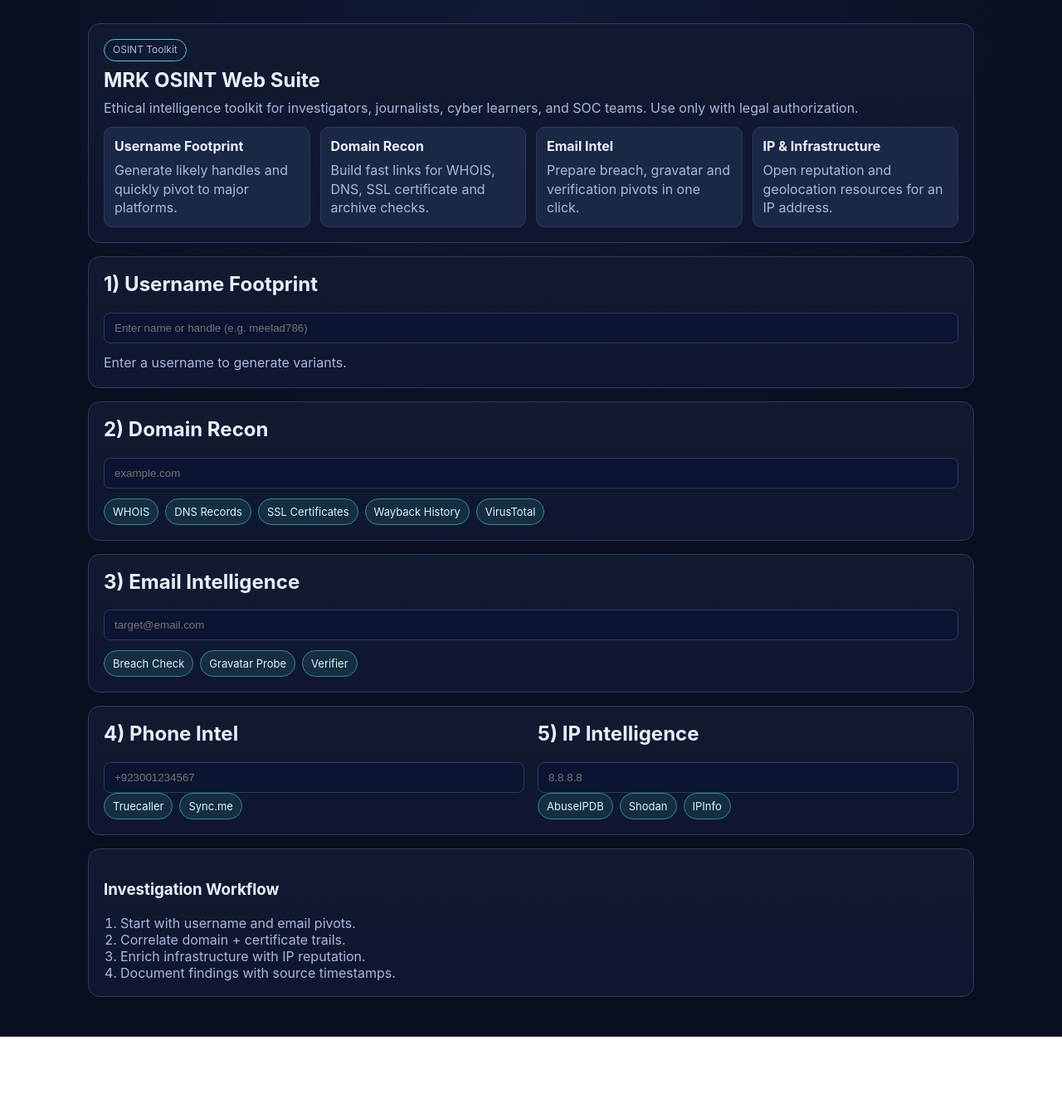
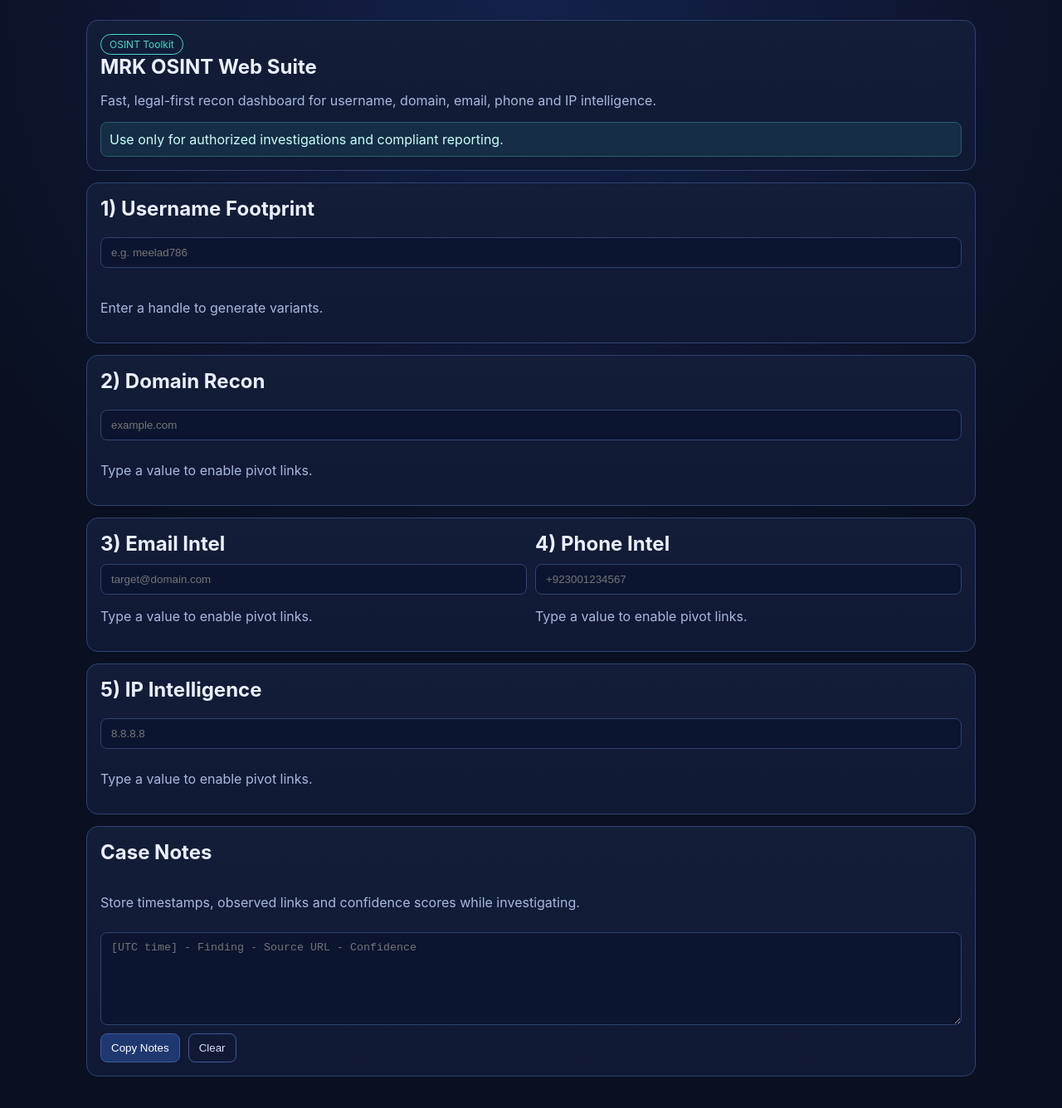
Before and after one commit to Meelad5815/madrassa786, a React (Vite) app: page / in a window 1280 px wide. Shown: the whole page at 83% size. Before the commit the page ends 1250 px from the top, so only its background shows below. Built offline with nearby package versions, Linux system fonts and the light colour scheme.

Commit message:
Improve OSINT suite with richer pivots and case notes

```diff
--- a/App.jsx
+++ b/App.jsx
@@ -1,49 +1,73 @@
 import React, { useMemo, useState } from "react";
 
-const quickTools = [
-  {
-    title: "Username Footprint",
-    description: "Generate likely handles and quickly pivot to major platforms.",
-  },
-  {
-    title: "Domain Recon",
-    description: "Build fast links for WHOIS, DNS, SSL certificate and archive checks.",
-  },
-  {
-    title: "Email Intel",
-    description: "Prepare breach, gravatar and verification pivots in one click.",
-  },
-  {
-    title: "IP & Infrastructure",
-    description: "Open reputation and geolocation resources for an IP address.",
-  },
+const platformTemplates = [
+  { label: "GitHub", url: (u) => `https://github.com/${u}` },
+  { label: "X/Twitter", url: (u) => `https://x.com/${u}` },
+  { label: "Instagram", url: (u) => `https://instagram.com/${u}` },
+  { label: "TikTok", url: (u) => `https://www.tiktok.com/@${u}` },
+  { label: "Reddit", url: (u) => `https://www.reddit.com/user/${u}` },
+  { label: "Telegram", url: (u) => `https://t.me/${u}` },
 ];
 
-function makeUsernameVariants(input) {
-  const clean = input.trim().toLowerCase().replace(/\s+/g, "");
-  if (!clean) return [];
+const domainPivots = [
+  { label: "WHOIS", url: (d) => `https://who.is/whois/${d}` },
+  { label: "DNS Records", url: (d) => `https://dnschecker.org/all-dns-records-of-domain.php?query=${d}` },
+  { label: "crt.sh", url: (d) => `https://crt.sh/?q=${d}` },
+  { label: "Wayback", url: (d) => `https://web.archive.org/web/*/${d}` },
+  { label: "VirusTotal", url: (d) => `https://www.virustotal.com/gui/domain/${d}` },
+  { label: "SecurityTrails", url: (d) => `https://securitytrails.com/domain/${d}` },
+];
+
+const emailPivots = [
+  { label: "HIBP", url: (e) => `https://haveibeenpwned.com/unifiedsearch/${e}` },
+  { label: "Email Rep", url: (e) => `https://emailrep.io/${e}` },
+  { label: "Hunter", url: (e) => `https://hunter.io/email-verifier/${e}` },
+  { label: "Gravatar", url: (e) => `https://www.gravatar.com/avatar/${encodeURIComponent(e)}` },
+];
+
+const phonePivots = [
+  { label: "Truecaller", url: (p) => `https://www.truecaller.com/search/pk/${p}` },
+  { label: "Sync.me", url: (p) => `https://sync.me/search/?number=${p}` },
+  { label: "WhatsApp check", url: (p) => `https://wa.me/${p.replace(/[^\d]/g, "")}` },
+];
+
+const ipPivots = [
+  { label: "AbuseIPDB", url: (ip) => `https://www.abuseipdb.com/check/${ip}` },
+  { label: "Shodan", url: (ip) => `https://www.shodan.io/host/${ip}` },
+  { label: "IPInfo", url: (ip) => `https://ipinfo.io/${ip}` },
+  { label: "Censys", url: (ip) => `https://search.censys.io/hosts/${ip}` },
+];
+
+function makeUsernameVariants(value) {
+  const base = value.trim().toLowerCase().replace(/\s+/g, "");
+  if (!base) return [];
 
   const separators = ["", ".", "_", "-"];
-  const years = ["", "786", "123", "24", "2026"];
-  const variants = new Set();
+  const postfixes = ["", "786", "007", "pk", "real", "official", "2026"];
+  const variants = new Set([base, base.replace(/[aeiou]/g, ""), base.split("").reverse().join("")]);
 
   separators.forEach((sep) => {
-    years.forEach((year) => {
-      variants.add(`${clean}${sep}${year}`.replace(/[._-]$/, ""));
+    postfixes.forEach((postfix) => {
+      variants.add(`${base}${sep}${postfix}`.replace(/[._-]$/, ""));
     });
   });
 
-  variants.add(clean.replace(/[aeiou]/g, ""));
-  variants.add(clean.split("").reverse().join(""));
-
-  return [...variants].filter(Boolean).slice(0, 24);
+  return [...variants].filter(Boolean).slice(0, 30);
 }
 
-function ExternalLink({ href, label }) {
+function PivotChips({ items, value }) {
+  if (!value.trim()) {
+    return <p className="muted">Type a value to enable pivot links.</p>;
+  }
+
   return (
-    <a href={href} target="_blank" rel="noreferrer" className="chip">
-      {label}
-    </a>
+    <div className="chip-wrap">
+      {items.map((item) => (
+        <a key={item.label} className="chip" href={item.url(value.trim())} target="_blank" rel="noreferrer">
+          {item.label}
+        </a>
+      ))}
+    </div>
   );
 }
 
@@ -53,111 +77,93 @@ export default function App() {
   const [email, setEmail] = useState("");
   const [phone, setPhone] = useState("");
   const [ip, setIp] = useState("");
+  const [notes, setNotes] = useState("");
 
   const usernameVariants = useMemo(() => makeUsernameVariants(username), [username]);
 
+  const copyNotes = async () => {
+    try {
+      await navigator.clipboard.writeText(notes);
+    } catch {
+      // no-op: clipboard might be restricted in browser privacy contexts
+    }
+  };
+
   return (
     <main className="osint-page">
-      <section className="hero card">
+      <section className="card hero">
         <p className="tag">OSINT Toolkit</p>
         <h1>MRK OSINT Web Suite</h1>
-        <p>
-          Ethical intelligence toolkit for investigators, journalists, cyber learners, and SOC teams.
-          Use only with legal authorization.
+        <p className="muted">
+          Fast, legal-first recon dashboard for username, domain, email, phone and IP intelligence.
         </p>
-        <div className="tool-grid">
-          {quickTools.map((tool) => (
-            <article key={tool.title} className="mini-card">
-              <h3>{tool.title}</h3>
-              <p>{tool.description}</p>
-            </article>
+        <div className="alert">Use only for authorized investigations and compliant reporting.</div>
+      </section>
+
+      <section className="card section">
+        <h2>1) Username Footprint</h2>
+        <input value={username} onChange={(e) => setUsername(e.target.value)} placeholder="e.g. meelad786" />
+        <div className="stack">
+          {usernameVariants.length === 0 && <p className="muted">Enter a handle to generate variants.</p>}
+          {usernameVariants.map((handle) => (
+            <div key={handle} className="variant-row">
+              <span>@{handle}</span>
+              <div className="chip-wrap">
+                {platformTemplates.map((platform) => (
+                  <a
+                    key={`${handle}-${platform.label}`}
+                    className="chip"
+                    href={platform.url(handle)}
+                    target="_blank"
+                    rel="noreferrer"
+                  >
+                    {platform.label}
+                  </a>
+                ))}
+              </div>
+            </div>
           ))}
         </div>
       </section>
 
       <section className="card section">
-        <h2>1) Username Footprint</h2>
-        <div className="field-row">
-          <input
-            value={username}
-            onChange={(e) => setUsername(e.target.value)}
-            placeholder="Enter name or handle (e.g. meelad786)"
-          />
+        <h2>2) Domain Recon</h2>
+        <input value={domain} onChange={(e) => setDomain(e.target.value)} placeholder="example.com" />
+        <PivotChips items={domainPivots} value={domain} />
+      </section>
+
+      <section className="card section grid-2">
+        <div>
+          <h2>3) Email Intel</h2>
+          <input value={email} onChange={(e) => setEmail(e.target.value)} placeholder="target@domain.com" />
+          <PivotChips items={emailPivots} value={email} />
         </div>
-        <div className="chip-wrap">
-          {usernameVariants.map((handle) => (
-            <ExternalLink key={handle} href={`https://github.com/${handle}`} label={`GitHub: ${handle}`} />
-          ))}
-          {usernameVariants.length === 0 && <p className="muted">Enter a username to generate variants.</p>}
+        <div>
+          <h2>4) Phone Intel</h2>
+          <input value={phone} onChange={(e) => setPhone(e.target.value)} placeholder="+923001234567" />
+          <PivotChips items={phonePivots} value={phone} />
         </div>
       </section>
 
       <section className="card section">
-        <h2>2) Domain Recon</h2>
-        <div className="field-row">
-          <input
-            value={domain}
-            onChange={(e) => setDomain(e.target.value)}
-            placeholder="example.com"
-          />
-        </div>
-        <div className="chip-wrap">
-          <ExternalLink href={`https://who.is/whois/${domain}`} label="WHOIS" />
-          <ExternalLink href={`https://dnschecker.org/all-dns-records-of-domain.php?query=${domain}`} label="DNS Records" />
-          <ExternalLink href={`https://crt.sh/?q=${domain}`} label="SSL Certificates" />
-          <ExternalLink href={`https://web.archive.org/web/*/${domain}`} label="Wayback History" />
-          <ExternalLink href={`https://www.virustotal.com/gui/domain/${domain}`} label="VirusTotal" />
-        </div>
+        <h2>5) IP Intelligence</h2>
+        <input value={ip} onChange={(e) => setIp(e.target.value)} placeholder="8.8.8.8" />
+        <PivotChips items={ipPivots} value={ip} />
       </section>
 
       <section className="card section">
-        <h2>3) Email Intelligence</h2>
-        <div className="field-row">
-          <input
-            value={email}
-            onChange={(e) => setEmail(e.target.value)}
-            placeholder="target@email.com"
-          />
+        <h2>Case Notes</h2>
+        <p className="muted">Store timestamps, observed links and confidence scores while investigating.</p>
+        <textarea
+          value={notes}
+          onChange={(e) => setNotes(e.target.value)}
+          rows={6}
+          placeholder="[UTC time] - Finding - Source URL - Confidence"
+        />
+        <div className="actions">
+          <button type="button" onClick={copyNotes}>Copy Notes</button>
+          <button type="button" onClick={() => setNotes("")} className="secondary">Clear</button>
         </div>
-        <div className="chip-wrap">
-          <ExternalLink href={`https://haveibeenpwned.com/unifiedsearch/${email}`} label="Breach Check" />
-          <ExternalLink href={`https://www.gravatar.com/${email}`} label="Gravatar Probe" />
-          <ExternalLink href={`https://hunter.io/email-verifier/${email}`} label="Verifier" />
-        </div>
-      </section>
-
-      <section className="card section split">
-        <div>
-          <h2>4) Phone Intel</h2>
-          <input
-            value={phone}
-            onChange={(e) => setPhone(e.target.value)}
-            placeholder="+923001234567"
-          />
-          <div className="chip-wrap">
-            <ExternalLink href={`https://www.truecaller.com/search/pk/${phone}`} label="Truecaller" />
-            <ExternalLink href={`https://sync.me/search/?number=${phone}`} label="Sync.me" />
-          </div>
-        </div>
-        <div>
-          <h2>5) IP Intelligence</h2>
-          <input value={ip} onChange={(e) => setIp(e.target.value)} placeholder="8.8.8.8" />
-          <div className="chip-wrap">
-            <ExternalLink href={`https://www.abuseipdb.com/check/${ip}`} label="AbuseIPDB" />
-            <ExternalLink href={`https://www.shodan.io/host/${ip}`} label="Shodan" />
-            <ExternalLink href={`https://ipinfo.io/${ip}`} label="IPInfo" />
-          </div>
-        </div>
-      </section>
-
-      <section className="card footer-note">
-        <h3>Investigation Workflow</h3>
-        <ol>
-          <li>Start with username and email pivots.</li>
-          <li>Correlate domain + certificate trails.</li>
-          <li>Enrich infrastructure with IP reputation.</li>
-          <li>Document findings with source timestamps.</li>
-        </ol>
       </section>
     </main>
   );
--- a/styles.css
+++ b/styles.css
@@ -1,11 +1,10 @@
 :root {
-  --bg: #090f1f;
-  --card: #111a30;
-  --card-2: #1a2745;
-  --line: #293a63;
-  --text: #e8efff;
-  --muted: #a9b8db;
-  --accent: #4ecdc4;
+  --bg: #0a1022;
+  --card: #121d38;
+  --line: #2f426f;
+  --text: #eaf0ff;
+  --muted: #a8b8dd;
+  --accent: #46d8cc;
 }
 
 * {
@@ -15,113 +14,129 @@
 body {
   margin: 0;
   font-family: Inter, system-ui, -apple-system, Segoe UI, Roboto, Arial, sans-serif;
-  background: radial-gradient(circle at top, #101a36, var(--bg) 50%);
+  background: radial-gradient(circle at top, #14214a, var(--bg) 52%);
   color: var(--text);
 }
 
 .osint-page {
   max-width: 1100px;
   margin: 0 auto;
-  padding: 28px 16px 48px;
+  padding: 24px 14px 40px;
   display: grid;
-  gap: 16px;
+  gap: 14px;
 }
 
 .card {
-  background: linear-gradient(180deg, var(--card), #0f1730);
+  background: linear-gradient(180deg, var(--card), #101934);
   border: 1px solid var(--line);
   border-radius: 14px;
-  padding: 18px;
+  padding: 16px;
 }
 
-.hero h1 {
-  margin: 8px 0;
+h1,
+h2 {
+  margin: 0 0 10px;
 }
 
 .tag {
+  margin: 0;
   display: inline-block;
-  margin: 0;
-  font-size: 12px;
   border: 1px solid var(--accent);
   color: var(--accent);
+  border-radius: 999px;
   padding: 4px 10px;
-  border-radius: 999px;
+  font-size: 12px;
 }
 
-.tool-grid {
+.alert {
   margin-top: 12px;
-  display: grid;
-  gap: 12px;
-  grid-template-columns: repeat(auto-fit, minmax(180px, 1fr));
+  padding: 10px;
+  border-radius: 8px;
+  border: 1px solid #295f6b;
+  background: rgba(70, 216, 204, 0.1);
+  color: #c8fffa;
 }
 
-.mini-card {
-  padding: 12px;
-  border-radius: 10px;
-  background: var(--card-2);
-  border: 1px solid var(--line);
+.muted {
+  color: var(--muted);
 }
 
-.mini-card h3 {
-  margin: 0 0 8px;
-  font-size: 16px;
-}
-
-.mini-card p,
-.hero p,
-.muted {
-  margin: 0;
-  color: var(--muted);
-  line-height: 1.4;
-}
-
-.section h2 {
-  margin-top: 0;
-}
-
-.field-row {
-  margin: 10px 0 12px;
-}
-
-input {
+input,
+textarea {
   width: 100%;
   padding: 10px 12px;
   border-radius: 8px;
   border: 1px solid var(--line);
+  background: #0b1530;
   color: var(--text);
-  background: #0b1430;
+}
+
+.stack {
+  display: grid;
+  gap: 8px;
+  margin-top: 12px;
+}
+
+.variant-row {
+  border: 1px solid var(--line);
+  border-radius: 8px;
+  padding: 8px;
+  background: rgba(13, 22, 46, 0.7);
+}
+
+.variant-row span {
+  display: block;
+  margin-bottom: 8px;
+  color: #d2ddff;
 }
 
 .chip-wrap {
   display: flex;
   flex-wrap: wrap;
-  gap: 8px;
+  gap: 7px;
+  margin-top: 10px;
 }
 
 .chip {
   text-decoration: none;
-  color: #d2f8f4;
-  border: 1px solid #2b8c85;
-  background: rgba(78, 205, 196, 0.12);
+  color: #d4fffc;
+  border: 1px solid #2b8d88;
+  background: rgba(70, 216, 204, 0.13);
   border-radius: 999px;
-  padding: 7px 10px;
-  font-size: 13px;
+  padding: 6px 10px;
+  font-size: 12px;
 }
 
-.split {
+.section {
   display: grid;
-  gap: 16px;
-  grid-template-columns: repeat(auto-fit, minmax(220px, 1fr));
+  gap: 10px;
 }
 
-.footer-note ol {
-  margin: 8px 0 0;
-  padding-left: 20px;
-  color: var(--muted);
+.grid-2 {
+  grid-template-columns: repeat(auto-fit, minmax(250px, 1fr));
+}
+
+.actions {
+  display: flex;
+  gap: 10px;
+}
+
+button {
+  border: 1px solid #3b5b9d;
+  background: #1f3870;
+  color: #fff;
+  border-radius: 8px;
+  padding: 9px 12px;
+  cursor: pointer;
+}
+
+button.secondary {
+  background: transparent;
+  color: #d4ddf5;
 }
 
 @media (max-width: 640px) {
-  .osint-page {
-    padding: 18px 10px 30px;
+  .actions {
+    flex-direction: column;
   }
 }
```
Also changed, not shown: 1 other file (tests, documents, lock files or other folders).
